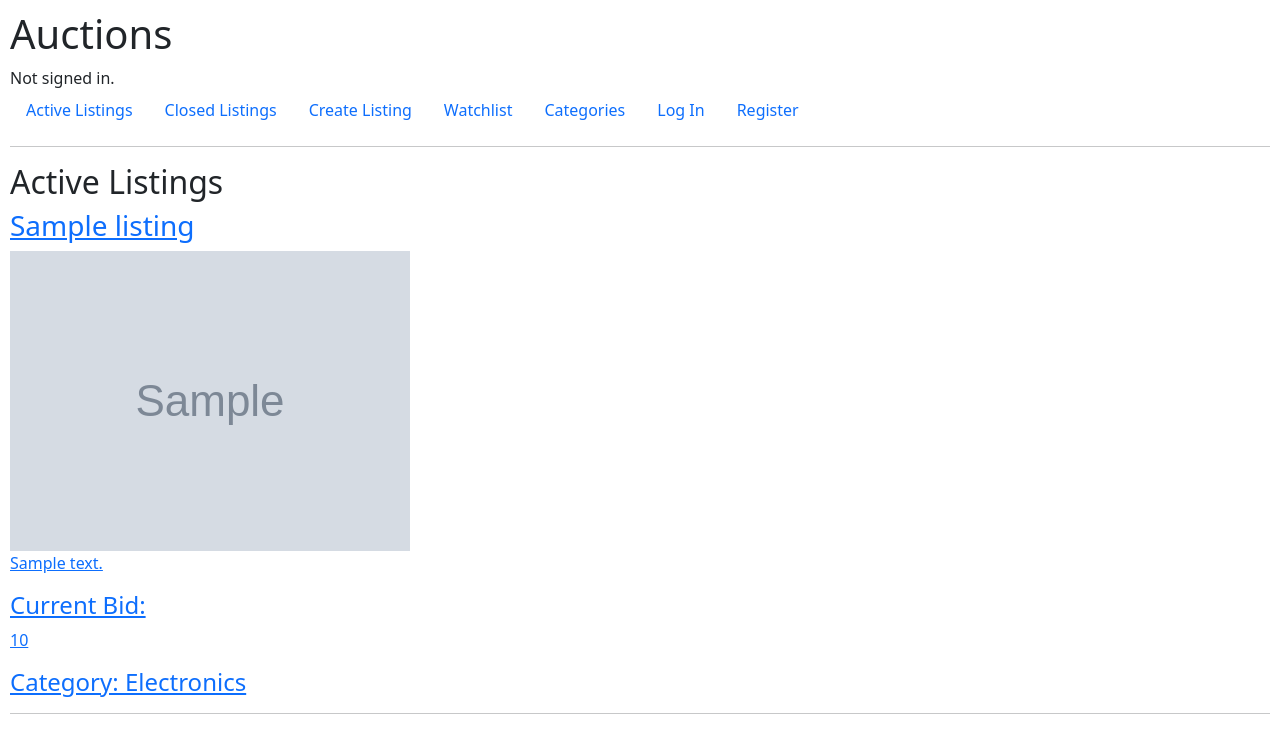
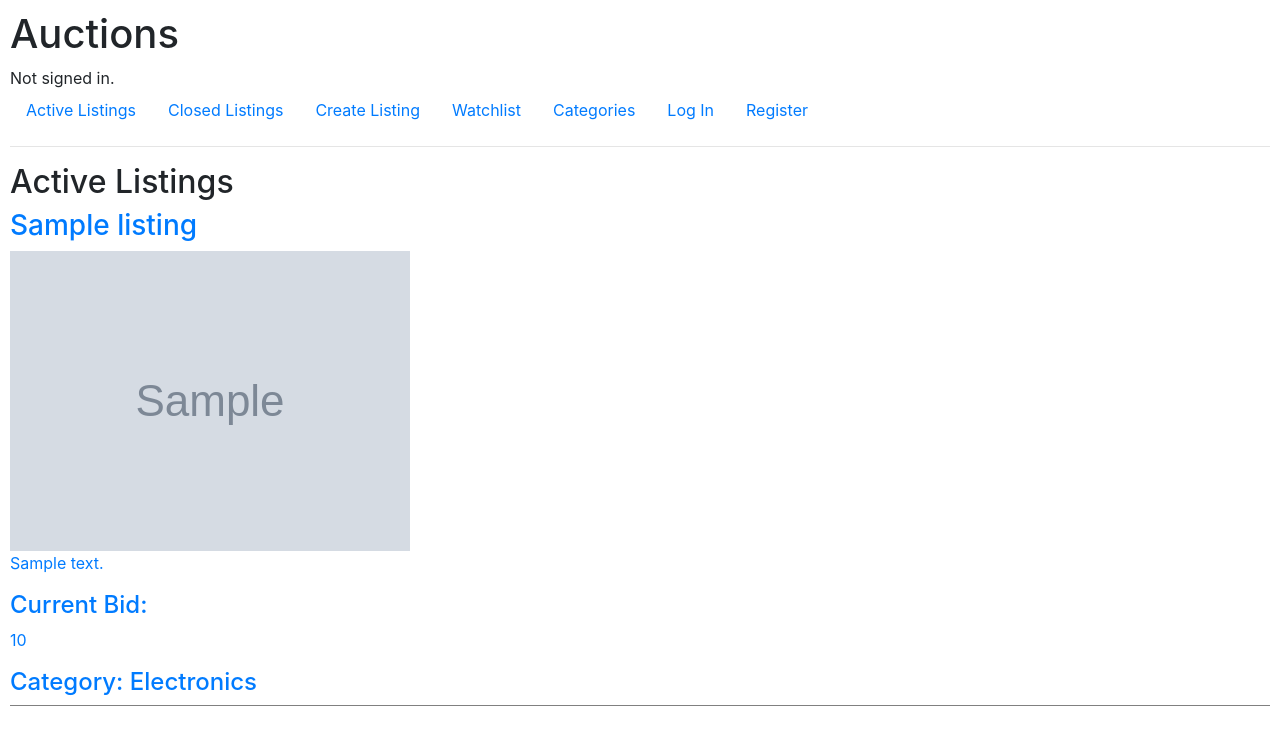
Before and after one commit to zeyuanzhao/cs50w, a Django app: page /closedlistings in a window 1280 px wide. Shown: the top 753 px of the page. Run offline with Django 3.2, Linux system fonts and the light colour scheme; tables that the repository leaves empty hold one stand-in row (values such as "Sample post"); grey boxes marked "Sample" are stand-in pictures; parts of the project's set-up code (start-up, migrations or seed data) failed here and were passed over; some libraries are stand-ins or nearby versions.

Commit message:
fixed styling

```diff
--- a/project2/auctions/static/auctions/styles.css
+++ b/project2/auctions/static/auctions/styles.css
@@ -1,3 +1,11 @@
 body {
     padding: 10px;
 }
+
+.divider {
+    margin-top: 5px;
+    margin-bottom: 5px;
+    height: 1px;
+    width: 100%;
+    border-top: 1px solid gray;
+}
--- a/project2/auctions/templates/auctions/index.html
+++ b/project2/auctions/templates/auctions/index.html
@@ -14,7 +14,7 @@
                 <h4>Current Bid: </h4><p>{{ listing.get_highest_bid }}</p>
                 <h4>Category: {{ listing.category }}</h4>
             </a>
-            <hr>
+            <hr class="divider">
        </div>
     {% endfor %}
 {% endblock %}
--- a/project2/auctions/templates/auctions/layout.html
+++ b/project2/auctions/templates/auctions/layout.html
@@ -4,8 +4,7 @@
 <html lang="en">
     <head>
         <title>{% block title %}Auctions{% endblock %}</title>
-        <link href="https://cdn.jsdelivr.net/npm/bootstrap@5.2.0-beta1/dist/css/bootstrap.min.css" rel="stylesheet" integrity="sha384-0evHe/X+R7YkIZDRvuzKMRqM+OrBnVFBL6DOitfPri4tjfHxaWutUpFmBp4vmVor" crossorigin="anonymous">
-<script src="https://cdn.jsdelivr.net/npm/bootstrap@5.2.0-beta1/dist/js/bootstrap.bundle.min.js" integrity="sha384-pprn3073KE6tl6bjs2QrFaJGz5/SUsLqktiwsUTF55Jfv3qYSDhgCecCxMW52nD2" crossorigin="anonymous"></script>
+        <link rel="stylesheet" href="https://stackpath.bootstrapcdn.com/bootstrap/4.4.1/css/bootstrap.min.css" integrity="sha384-Vkoo8x4CGsO3+Hhxv8T/Q5PaXtkKtu6ug5TOeNV6gBiFeWPGFN9MuhOf23Q9Ifjh" crossorigin="anonymous">
         <link href="{% static 'auctions/styles.css' %}" rel="stylesheet">
     </head>
     <body>
```
